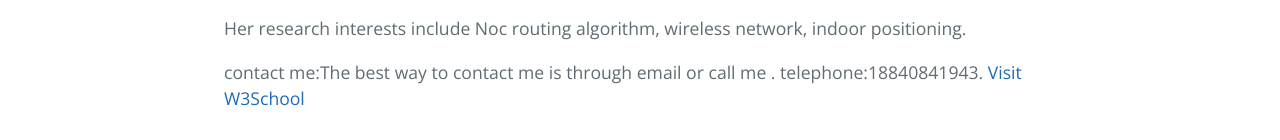
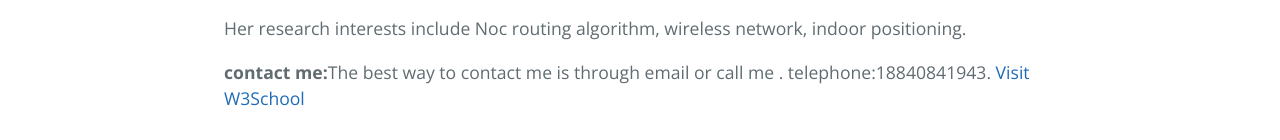
Before and after one commit to linteresa/linteresa.github.io, a plain HTML site: page index.html in a window 1280 px wide. Shown: the part 762-902 px from the top of the page. Drawn offline with nearby package versions, Linux system fonts and the light colour scheme.

Commit message:
Update index.html

```diff
--- a/index.html
+++ b/index.html
@@ -35,7 +35,7 @@
 
 <p>Her research interests include Noc routing algorithm, wireless network, indoor positioning.</p>
 
-contact me:The best way to contact me is through email or call me . telephone:18840841943. <a href="http://www.w3school.com.cn/">Visit W3School</a>
+<B>contact me:</B>The best way to contact me is through email or call me . telephone:18840841943. <a href="http://www.w3school.com.cn/">Visit W3School</a>
 
     </section>
 
```
